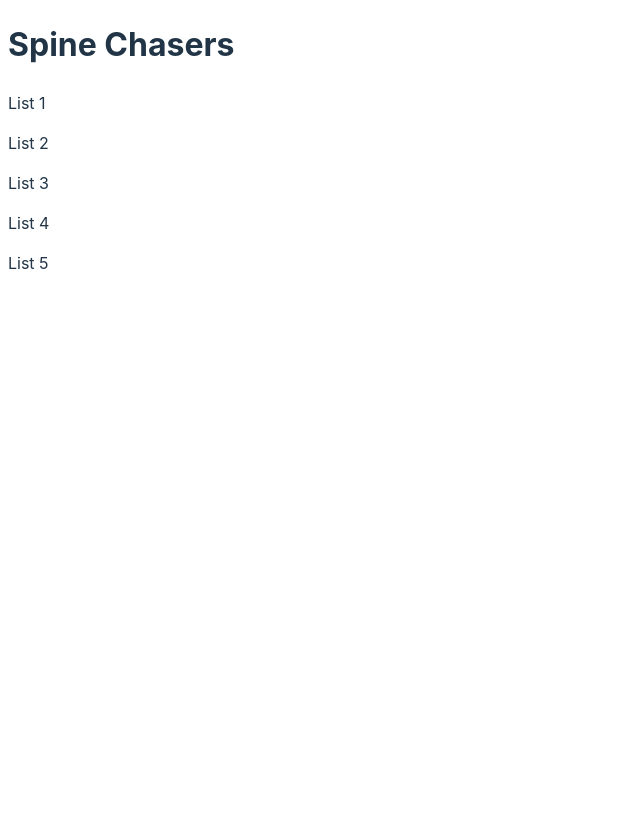
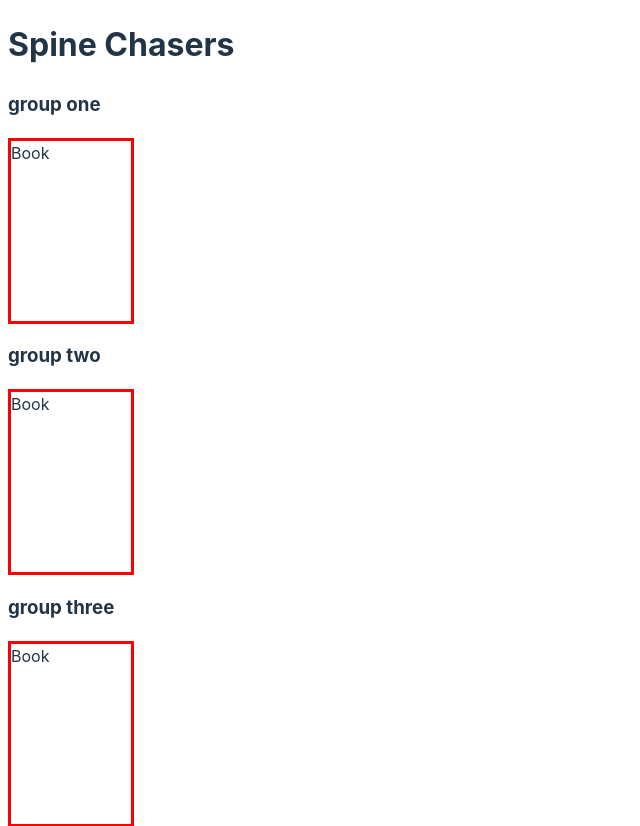
Before and after one commit to robbiemwoolf/spine-chasers, a React (Vite) app in the folder frontend/: page / in a window 1280 px wide. Shown: the top 826 px of the page, without its empty margins (0-640 px from the left). Before the commit the page ends 800 px from the top, so only its background shows below. Built offline with nearby package versions, Linux system fonts and the light colour scheme.

Commit message:
rudimentary start to client side layout

```diff
--- /dev/null
+++ b/frontend/src/components/ItemForList.css
@@ -0,0 +1,5 @@
+.container {
+    height: 180px;
+    width: 120px;
+    border: solid red;
+}
--- /dev/null
+++ b/frontend/src/components/ItemForList.jsx
@@ -0,0 +1,12 @@
+import './ItemForList.css'
+
+function ItemForList() {
+
+    return (
+        <div className='container'>
+            Book
+        </div>
+    )
+}
+
+export default ItemForList
--- a/frontend/src/home/Home.jsx
+++ b/frontend/src/home/Home.jsx
@@ -1,11 +1,20 @@
+import ItemForList from "../components/ItemForList"
+
 export default function Home() {
+    const listTitles = ['group one', 'group two', 'group three', 'group four', 'group five']
+
+    const lists = listTitles.map((listTitle) => {
+        return (
+        <>
+            <h3>{listTitle}</h3>
+            <ItemForList key={listTitle}/>
+        </>
+        )
+    })
+
     return (
         <>
-            <p>List 1</p>
-            <p>List 2</p>
-            <p>List 3</p>
-            <p>List 4</p>
-            <p>List 5</p>
+            {lists}
         </>
     )
 }
```
